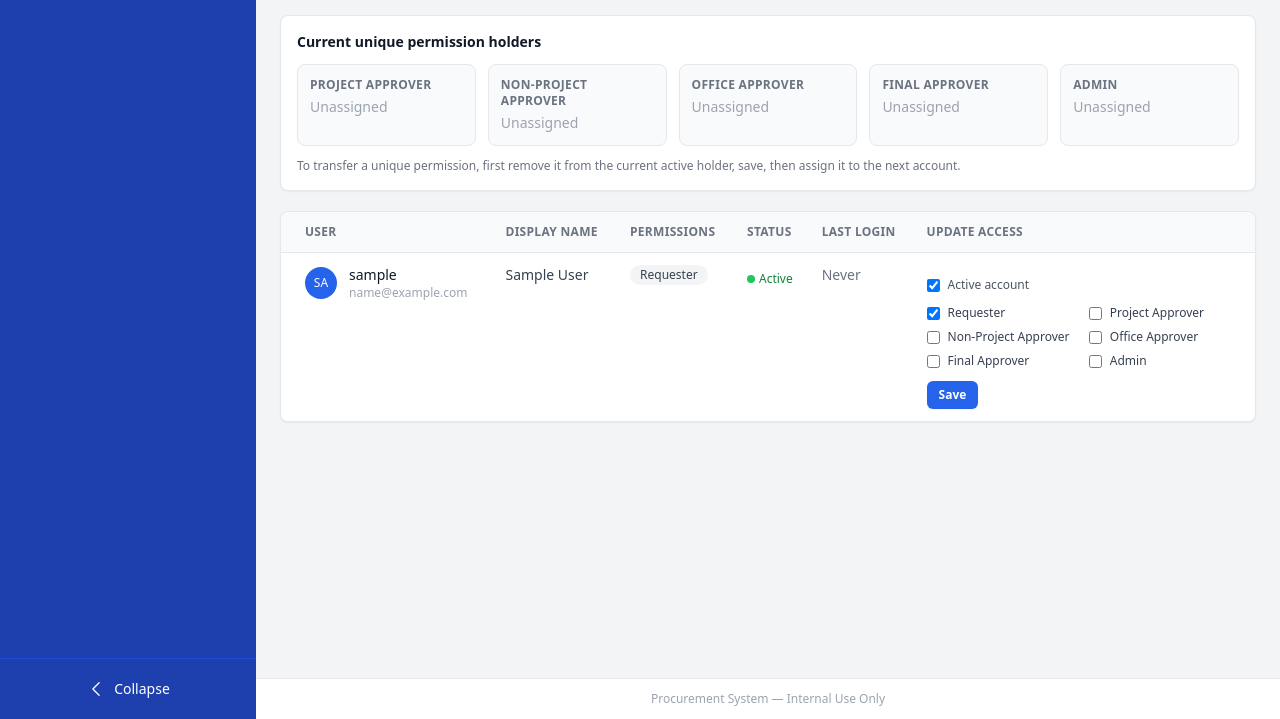
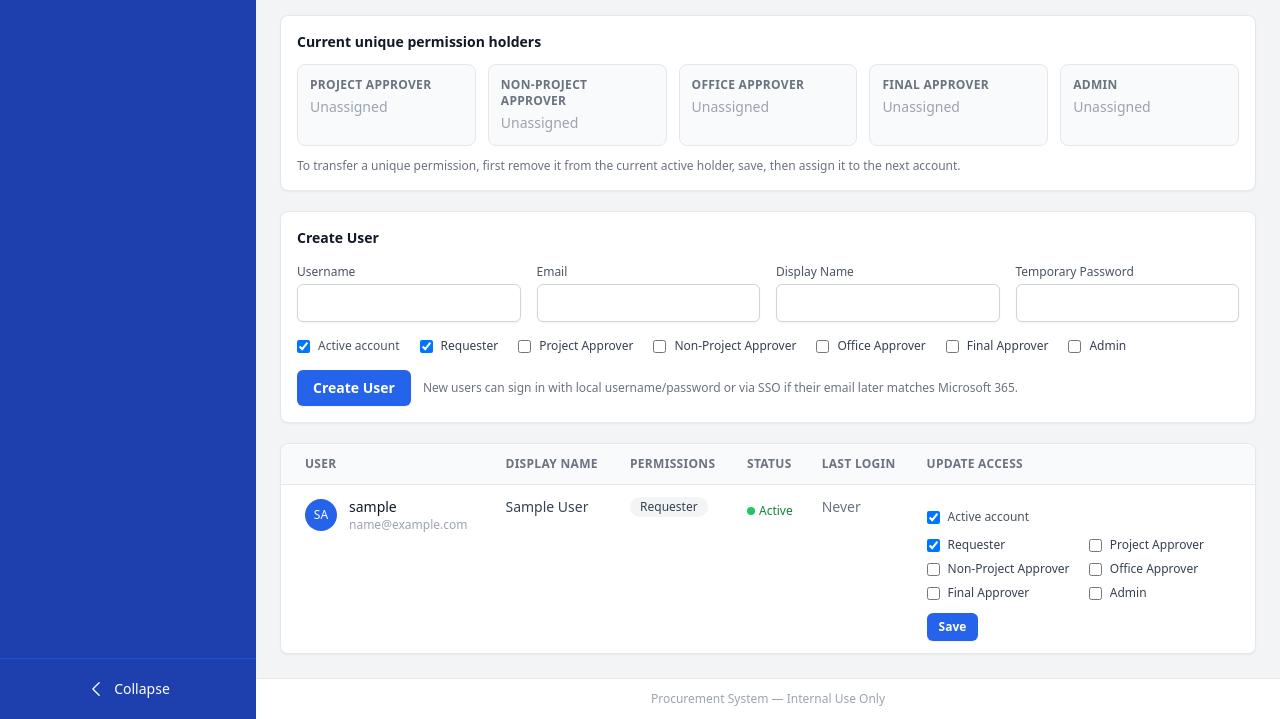
Before and after one commit to knalolo/Budget-System, a Django app: page /admin-panel/users/ in a window 1280 px wide. Shown: the part 400-1119 px from the top of the page. Run offline with Django 5.2, Linux system fonts and the light colour scheme; the visitor is signed in with stand-in values (Sample User, id 1); data comes from the database, SQL or seed files in the repository; some libraries are stand-ins or nearby versions.

Commit message:
Add admin panel user creation

```diff
--- a/accounts/admin_panel_urls.py
+++ b/accounts/admin_panel_urls.py
@@ -6,6 +6,7 @@ from accounts.admin_panel_views import (
     AuditLogsView,
     SystemConfigView,
     UserManagementView,
+    create_user,
     delete_project,
     save_project,
     update_config,
@@ -21,6 +22,7 @@ urlpatterns = [
         name="admin-index",
     ),
     path("users/", UserManagementView.as_view(), name="admin-users"),
+    path("users/new/", create_user, name="admin-user-create"),
     path("config/", SystemConfigView.as_view(), name="admin-config"),
     path("logs/", AuditLogsView.as_view(), name="admin-logs"),
     path(
--- a/accounts/admin_panel_views.py
+++ b/accounts/admin_panel_views.py
@@ -13,9 +13,10 @@ from django.contrib import messages
 from django.contrib.auth.mixins import LoginRequiredMixin
 from django.contrib.auth.models import User
 from django.core.exceptions import ValidationError
+from django.core.paginator import Paginator
+from django.core.validators import validate_email
 from django.db import transaction
 from django.db.models import Count
-from django.core.paginator import Paginator
 from django.http import HttpRequest, HttpResponse, HttpResponseForbidden
 from django.shortcuts import get_object_or_404, redirect
 from django.views.generic import ListView, TemplateView
@@ -403,17 +404,12 @@ def update_user_role(request: HttpRequest, pk: int) -> HttpResponse:
     )
     profile, _ = UserProfile.objects.get_or_create(user=target_user)
 
-    selected_permissions = {
-        field["field"]: request.POST.get(field["field"]) == "on"
-        for field in USER_PERMISSION_CHOICES
-    }
+    selected_permissions = _selected_permissions_from_post(request)
     is_active = request.POST.get("is_active") == "on"
     requested_admin = selected_permissions["is_admin"]
 
     if requested_admin:
-        for field in selected_permissions:
-            if field != "is_admin":
-                selected_permissions[field] = False
+        _clear_non_admin_permissions(selected_permissions)
 
     try:
         with transaction.atomic():
@@ -470,6 +466,93 @@ def update_user_role(request: HttpRequest, pk: int) -> HttpResponse:
 
     return redirect("admin-panel:admin-users")
 
+def create_user(request: HttpRequest) -> HttpResponse:
+    """Create a local Django user from the custom admin panel."""
+    if not request.user.is_authenticated or not _is_admin_user(request.user):
+        return HttpResponseForbidden("Permission denied.")
+
+    if request.method != "POST":
+        return HttpResponse(status=405)
+
+    username = request.POST.get("username", "").strip()
+    email = request.POST.get("email", "").strip()
+    password = request.POST.get("password", "")
+    display_name = request.POST.get("display_name", "").strip()
+    is_active = request.POST.get("is_active") == "on"
+    selected_permissions = _selected_permissions_from_post(request)
+
+    if selected_permissions["is_admin"]:
+        _clear_non_admin_permissions(selected_permissions)
+
+    errors = _validate_create_user_input(username, email, password)
+    if errors:
+        for error in errors:
+            messages.error(request, error)
+        return redirect("admin-panel:admin-users")
+
+    try:
+        with transaction.atomic():
+            user = User.objects.create_user(
+                username=username,
+                email=email,
+                password=password,
+            )
+            user.is_active = is_active
+            user.save(update_fields=["is_active"])
+
+            profile = user.profile
+            profile.display_name = display_name
+            for field, value in selected_permissions.items():
+                setattr(profile, field, value)
+            profile.save()
+    except ValidationError as exc:
+        error_message = "; ".join(exc.messages) if getattr(exc, "messages", None) else str(exc)
+        messages.error(request, error_message)
+        return redirect("admin-panel:admin-users")
+    except Exception as exc:  # noqa: BLE001
+        logger.warning(
+            "Admin %s failed to create user %s: %s",
+            request.user.username,
+            username,
+            exc,
+        )
+        messages.error(request, "Could not create user. Please check the details and try again.")
+        return redirect("admin-panel:admin-users")
+
+    messages.success(request, f"User {user.username} created successfully.")
+    return redirect("admin-panel:admin-users")
+
+
+def _selected_permissions_from_post(request: HttpRequest) -> dict[str, bool]:
+    return {
+        field["field"]: request.POST.get(field["field"]) == "on"
+        for field in USER_PERMISSION_CHOICES
+    }
+
+
+def _clear_non_admin_permissions(selected_permissions: dict[str, bool]) -> None:
+    for field in selected_permissions:
+        if field != "is_admin":
+            selected_permissions[field] = False
+
+
+def _validate_create_user_input(username: str, email: str, password: str) -> list[str]:
+    errors: list[str] = []
+    if not username:
+        errors.append("Username is required.")
+    elif User.objects.filter(username__iexact=username).exists():
+        errors.append("Username already exists.")
+
+    if email:
+        try:
+            validate_email(email)
+        except ValidationError:
+            errors.append("Enter a valid email address.")
+
+    if not password:
+        errors.append("Password is required.")
+
+    return errors
 
 def update_config(request: HttpRequest) -> HttpResponse:
     """Standalone POST endpoint for config updates."""
--- a/templates/admin_panel/users.html
+++ b/templates/admin_panel/users.html
@@ -77,6 +77,92 @@
         </p>
     </div>
 
+    <div class="rounded-lg border border-gray-200 bg-white px-4 py-4 shadow-sm">
+        <h2 class="text-sm font-semibold text-gray-900">Create User</h2>
+        <form
+            method="post"
+            action="{% url 'admin-panel:admin-user-create' %}"
+            data-user-id="0"
+            class="js-permission-form mt-4 space-y-4"
+        >
+            {% csrf_token %}
+            <div class="grid gap-4 md:grid-cols-2 xl:grid-cols-4">
+                <div>
+                    <label class="block text-xs font-medium text-gray-600 mb-1">Username</label>
+                    <input
+                        type="text"
+                        name="username"
+                        required
+                        class="block w-full rounded-md border border-gray-300 px-3 py-2 text-sm shadow-sm focus:border-brand-500 focus:ring-brand-500"
+                    />
+                </div>
+                <div>
+                    <label class="block text-xs font-medium text-gray-600 mb-1">Email</label>
+                    <input
+                        type="email"
+                        name="email"
+                        class="block w-full rounded-md border border-gray-300 px-3 py-2 text-sm shadow-sm focus:border-brand-500 focus:ring-brand-500"
+                    />
+                </div>
+                <div>
+                    <label class="block text-xs font-medium text-gray-600 mb-1">Display Name</label>
+                    <input
+                        type="text"
+                        name="display_name"
+                        class="block w-full rounded-md border border-gray-300 px-3 py-2 text-sm shadow-sm focus:border-brand-500 focus:ring-brand-500"
+                    />
+                </div>
+                <div>
+                    <label class="block text-xs font-medium text-gray-600 mb-1">Temporary Password</label>
+                    <input
+                        type="password"
+                        name="password"
+                        required
+                        class="block w-full rounded-md border border-gray-300 px-3 py-2 text-sm shadow-sm focus:border-brand-500 focus:ring-brand-500"
+                    />
+                </div>
+            </div>
+
+            <div class="flex flex-wrap items-center gap-x-5 gap-y-2">
+                <label class="flex items-center gap-2 text-xs text-gray-600">
+                    <input
+                        type="checkbox"
+                        name="is_active"
+                        checked
+                        class="rounded border-gray-300 text-brand-600 focus:ring-brand-500"
+                    />
+                    Active account
+                </label>
+
+                {% for choice in permission_choices %}
+                <label class="flex items-center gap-2 text-xs text-gray-700">
+                    <input
+                        type="checkbox"
+                        name="{{ choice.field }}"
+                        {% if choice.field != 'is_requester' %}
+                        data-unique-permission="{{ choice.field }}"
+                        {% endif %}
+                        class="rounded border-gray-300 text-brand-600 focus:ring-brand-500"
+                        {% if choice.field == 'is_requester' %}checked{% endif %}
+                    />
+                    {{ choice.label }}
+                </label>
+                {% endfor %}
+            </div>
+
+            <div class="hidden rounded-md border border-amber-200 bg-amber-50 px-3 py-2 text-xs text-amber-800 js-permission-warning"></div>
+
+            <div class="flex items-center gap-3">
+                <button
+                    type="submit"
+                    class="rounded-md bg-brand-600 px-4 py-2 text-sm font-semibold text-white shadow-sm hover:bg-brand-500 transition-colors"
+                >
+                    Create User
+                </button>
+                <p class="text-xs text-gray-500">New users can sign in with local username/password or via SSO if their email later matches Microsoft 365.</p>
+            </div>
+        </form>
+    </div>
     <div class="overflow-hidden rounded-lg border border-gray-200 bg-white shadow-sm">
         <div class="overflow-x-auto">
             <table class="min-w-full divide-y divide-gray-200">
```
Also changed, not shown: accounts/tests/test_admin_panel.py (+67 -2 lines).
